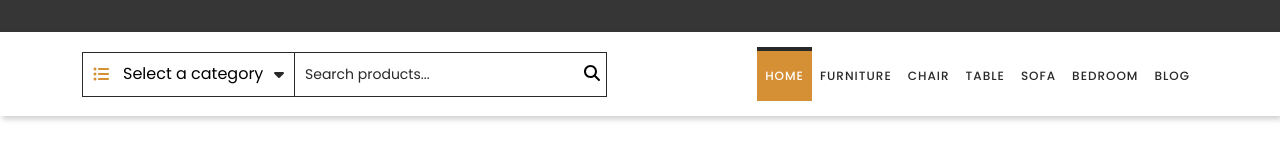
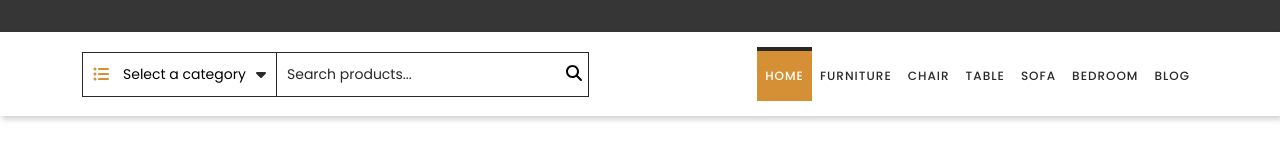
Before and after one commit to DawSeg/furnitureShop, a React (Create React App) app: page /product/1 in a window 1280 px wide. Shown: the part 169-311 px from the top of the page. Built offline with nearby package versions, Linux system fonts and the light colour scheme.

Commit message:
fixSelectCategory

```diff
--- a/src/components/features/ProductSearch/ProductSearch.module.scss
+++ b/src/components/features/ProductSearch/ProductSearch.module.scss
@@ -27,12 +27,18 @@
     }
 
     select {
+      font-size: 14px;
       -webkit-appearance: none;
       border: 0;
       background-color: transparent;
       padding: 5px 30px 5px 35px;
       position: relative;
       z-index: 1;
+      outline: none;
+
+      &:hover {
+        color: $primary;
+      }
     }
   }
 
```
